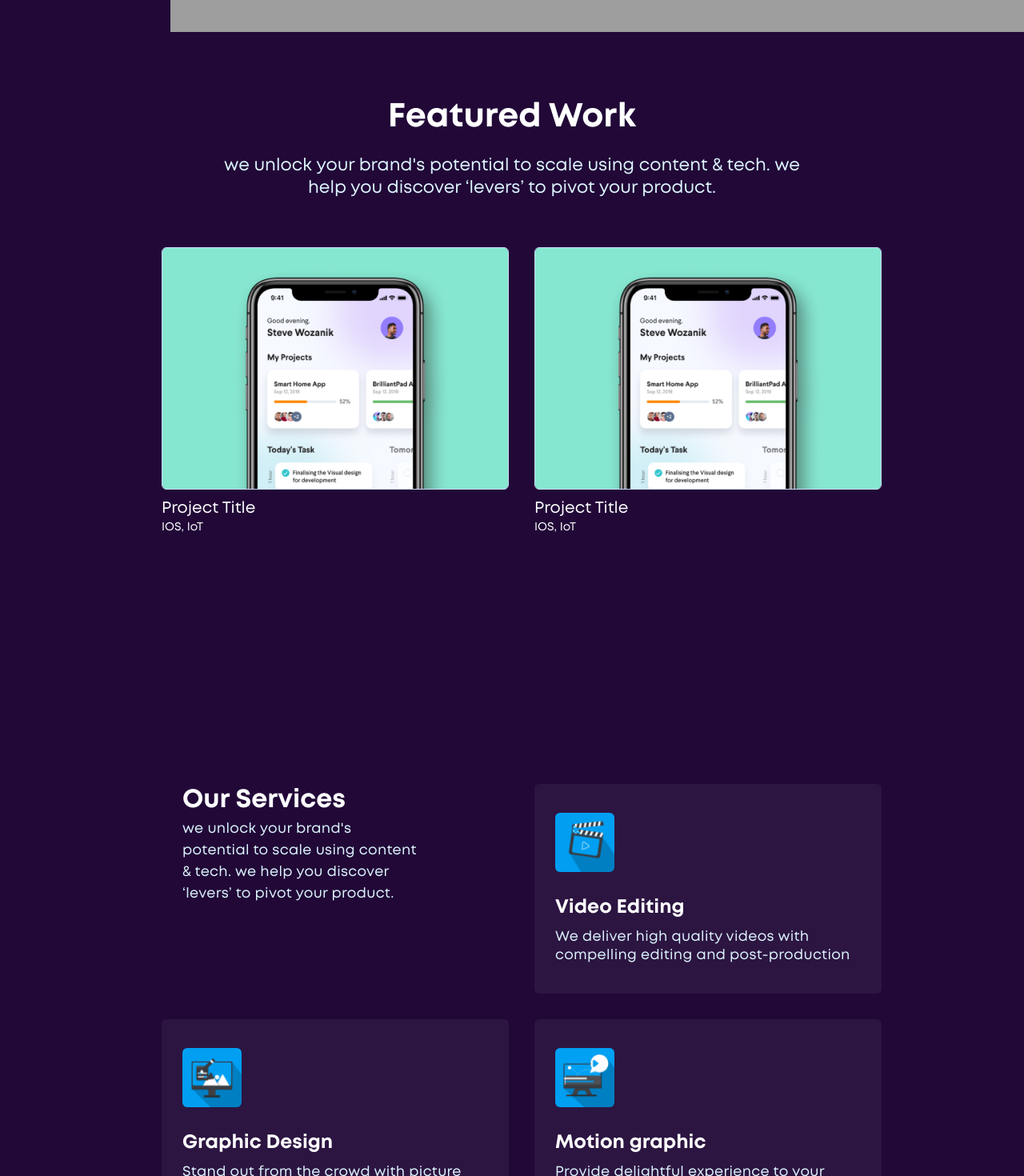
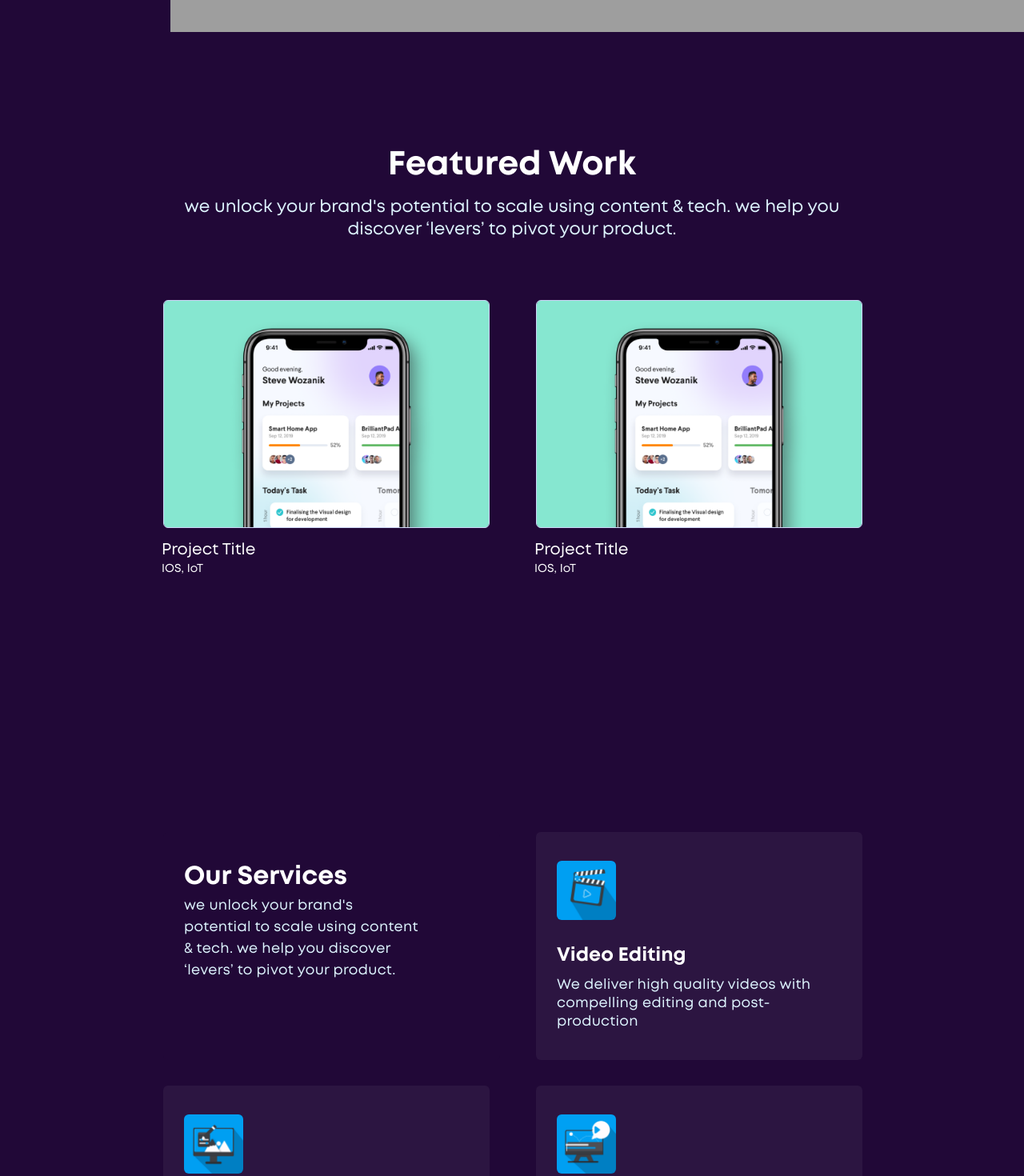
Before and after one commit to aelinmedia/website, a React (Create React App) app: page / in a window 1280 px wide. Shown: the part 760-2230 px from the top of the page at 80% size. Built offline with nearby package versions, Linux system fonts and the light colour scheme; grey boxes are pictures that could not be loaded; the HTML template or start-up script is replaced by a standard one.

Commit message:
improved mobile responsiveness

```diff
--- a/src/components/footer.js
+++ b/src/components/footer.js
@@ -54,7 +54,15 @@ const UIText = styled.div`
 
 const SocialIconsWrapper = styled.div`
   display: flex;
+  justify-content: center;
+  text-align: center;
+  margin-left: 0 auto;
   align-items: center;
+  @media screen and (max-width: 480px) {
+    margin-left: auto;
+    margin-left: 0px;
+    margin-top: 18px;
+  }
 `;
 
 const SocialIcon = styled.div`
--- a/src/components/navbar.js
+++ b/src/components/navbar.js
@@ -5,7 +5,7 @@ import img from "../assets/images/LOGO.png";
 function Navbar() {
   return (
     <NavBarContainer>
-      <img src={img} width="180" alt="" />
+      <img id="logoimg" src={img} width="180" alt="" />
       <NavItemsWrapper>
         <UIText>WORK</UIText>
         <UIText>ABOUT</UIText>
@@ -36,4 +36,7 @@ const UIText = styled.div`
   color: #fff;
   font-size: 1.5rem;
   margin-left: 16px;
+  @media screen and (max-width: 480px) {
+    font-size: 1.2rem;
+  }
 `;
--- a/src/index.css
+++ b/src/index.css
@@ -37,5 +37,7 @@ html {
 
 a {
   text-decoration: none;
+}
+@media screen and (max-width: 480px) {
 
 }
--- a/src/pages/endsection.js
+++ b/src/pages/endsection.js
@@ -67,11 +67,15 @@ const EndContainer = styled.div`
   align-items: center;
 `;
 const UIText = styled.div`
+  text-align: center;
   color: ${(props) => props.color};
   font-size: ${(props) => props.size};
+  margin-bottom: 14px;
+  @media screen and (max-width: 480px) {
+  }
 `;
 
 const FooterWrapper = styled.h3`
   max-width: 90vw;
-  margin-bottom: 30px;
+  margin-bottom: 20px;
 `;
--- a/src/pages/featuredwork.js
+++ b/src/pages/featuredwork.js
@@ -4,7 +4,7 @@ import img from "../assets/images/fea.png";
 
 export default function featuredWork() {
   return (
-    <div style={{ maxHeight: "100vh" }}>
+    <div style={{ minHeight: "100vh" }}>
       <Header>Featured Work</Header>
       <Description>
         we unlock your brand's potential to scale using content & tech. we help
@@ -29,19 +29,18 @@ const Header = styled.h2`
   display: flex;
   font-size: 2.6rem;
   text-align: center;
-  margin: 80px 0px 20px 0px;
+  margin: 140px 0px 12px 0px;
   color: #ffffff;
   font-family: "MontBold";
   justify-content: center;
   @media screen and (max-width: 480px) {
-    font-size: 1.4rem;
+    font-size: 2rem;
   }
 `;
 const WorkTitle = styled.h2`
   font-size: 1.25rem;
   color: #ffffff;
   margin: 0 12px;
-  margin-top: 10px;
 
   @media screen and (max-width: 480px) {
     font-size: 1.4rem;
@@ -59,14 +58,13 @@ const WorksubTitle = styled.h2`
 `;
 const FeaturedWorkWrapper = styled.div`
   display: grid;
-  grid-gap: 8px;
   margin: 0 auto;
   grid-gap: 2em;
   max-width: 900px;
   margin-top: 60px;
   justify-content: center;
   grid-template-columns: repeat(auto-fill, minmax(300px, 1fr));
-  grid-template-rows: repeat(2, 360px);
+  grid-auto-rows: 360px;
 `;
 
 const Description = styled.p`
@@ -76,10 +74,11 @@ const Description = styled.p`
   justify-content: center;
   align-items: center;
   margin: 0 auto;
-  max-width: 60vw;
+  max-width: 70vw;
   font-size: 1.35rem;
   @media screen and (max-width: 480px) {
-    font-size: 0.85rem;
+    font-size: 1.1rem;
+    max-width: 86vw;
   }
 `;
 
@@ -92,8 +91,8 @@ const EachItem = styled.div`
   background-repeat: no-repeat;
   background-size: cover;
   height: 100%;
-  width: 100%;
-  margin: 0 12px;
+  margin: 14px;
+  width: 94%;
 `;
 const ItemWrapper = styled.div`
   display: flex;
--- a/src/pages/landingpage.js
+++ b/src/pages/landingpage.js
@@ -40,6 +40,9 @@ const MainPageWrapper = styled.div`
   margin: 0;
   background-repeat: no-repeat;
   background-size: contain;
+  @media screen and (max-width: 480px) {
+    background: none;
+  }
 `;
 
 const IntroWrapper = styled.div`
@@ -49,6 +52,9 @@ const IntroWrapper = styled.div`
   margin: 0 auto;
   padding: 20vh 0;
   align-items: flex-start;
+  @media screen and (max-width: 480px) {
+    margin-left: 20px;
+  }
 `;
 
 const UIText = styled.div`
@@ -56,6 +62,8 @@ const UIText = styled.div`
   color: ${(props) => props.color};
   font-size: ${(props) => props.size};
   letter-spacing: ${(props) => props.space};
+  @media screen and (max-width: 480px) {
+  }
 `;
 
 const CtaButton = styled.div`
--- a/src/pages/servicespage.js
+++ b/src/pages/servicespage.js
@@ -147,8 +147,8 @@ const EachItem = styled.div`
   border-radius: 6px;
   background: rgba(255, 255, 255, 0.05);
   height: 100%;
-  width: 100%;
-  margin: 0 12px;
+  margin: 0 14px;
+  width: 94%;
   padding: 36px 26px;
 `;
 const EachItem1 = styled.div`
@@ -156,9 +156,9 @@ const EachItem1 = styled.div`
   border-radius: 6px;
   background: #210837;
   height: 100%;
-  width: 100%;
-  margin: 0 12px;
-  padding: 0px 26px;
+  width: 97%;
+  margin: 0 14px;
+  padding: 36px 26px;
 `;
 const ItemWrapper = styled.div`
   display: flex;
```
